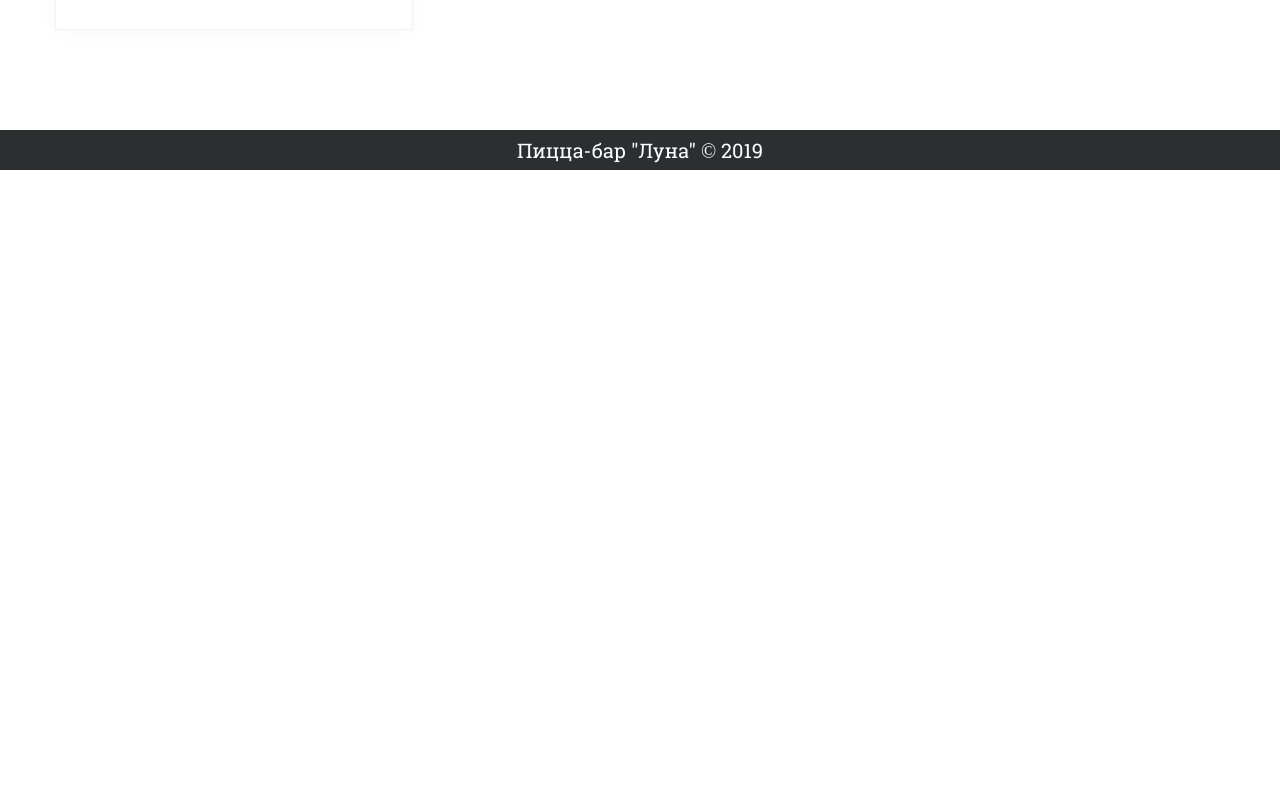
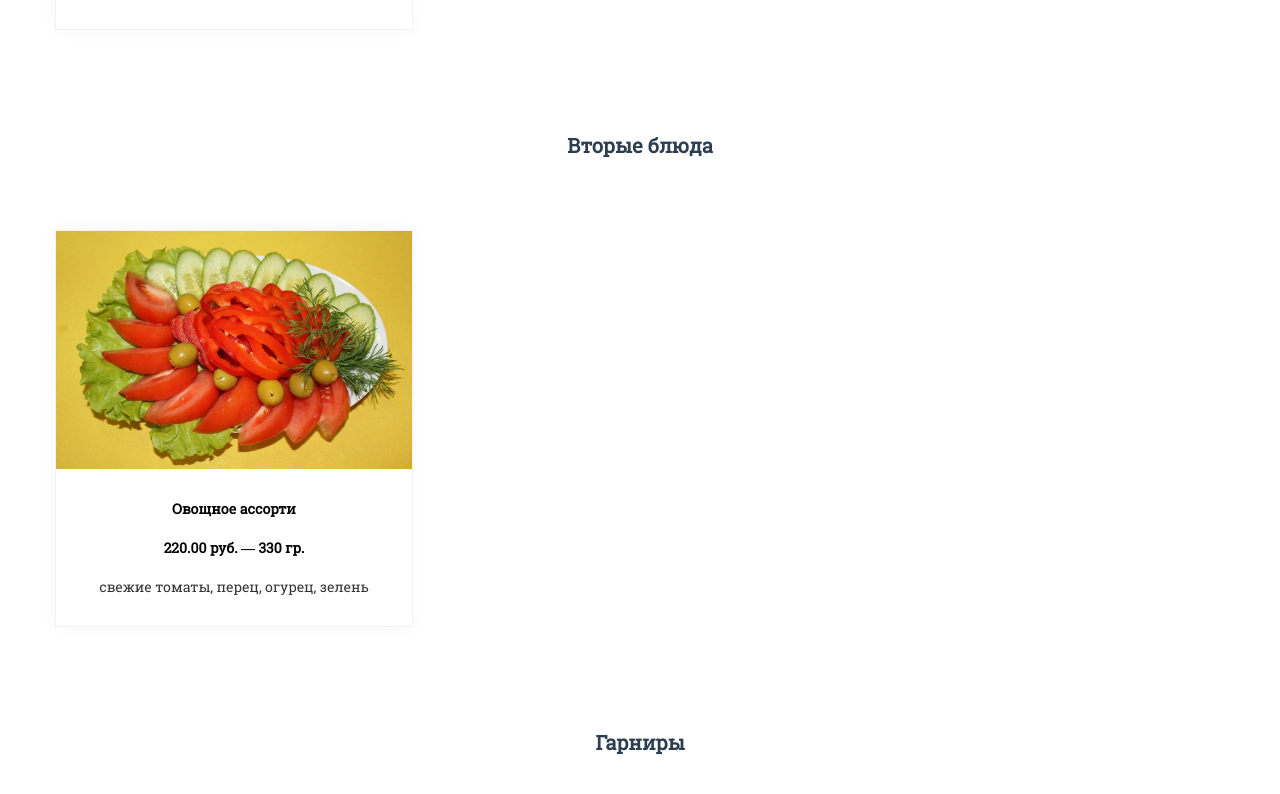
Before and after one commit to Liriconst/LunaPizzaBar, a Vue app: page /menu in a window 1280 px wide. Shown: the part 2406-3200 px from the top of the page. Before the commit the page ends 2576 px from the top, so only its background shows below. Built offline with nearby package versions, Linux system fonts and the light colour scheme.

Commit message:
Добавлены все разделы в меню

```diff
--- a/src/data/menu.json
+++ b/src/data/menu.json
@@ -72,5 +72,32 @@
       "description": "свежие томаты, перец, огурец, зелень",
       "mass": "330"
     }
+  ],
+  "first": [
+    {
+      "title": "Овощное ассорти",
+      "image": "/static/img/menu/Accorti ojvochnoe.jpg",
+      "price": "220.00",
+      "description": "свежие томаты, перец, огурец, зелень",
+      "mass": "330"
+    }
+  ],
+  "second": [
+    {
+      "title": "Овощное ассорти",
+      "image": "/static/img/menu/Accorti ojvochnoe.jpg",
+      "price": "220.00",
+      "description": "свежие томаты, перец, огурец, зелень",
+      "mass": "330"
+    }
+  ],
+  "side": [
+    {
+      "title": "Овощное ассорти",
+      "image": "/static/img/menu/Accorti ojvochnoe.jpg",
+      "price": "220.00",
+      "description": "свежие томаты, перец, огурец, зелень",
+      "mass": "330"
+    }
   ]
 }
--- a/src/views/Menu.vue
+++ b/src/views/Menu.vue
@@ -8,7 +8,11 @@
 
       <menu-section name="Холодные закуски" :data="data.cold" />
 
-      <menu-section name="Салаты" :data="data.salads" />
+      <menu-section name="Первые блюда" :data="data.first" />
+
+      <menu-section name="Вторые блюда" :data="data.second" />
+
+      <menu-section name="Гарниры" :data="data.side" />
 
     </div>
 
```
